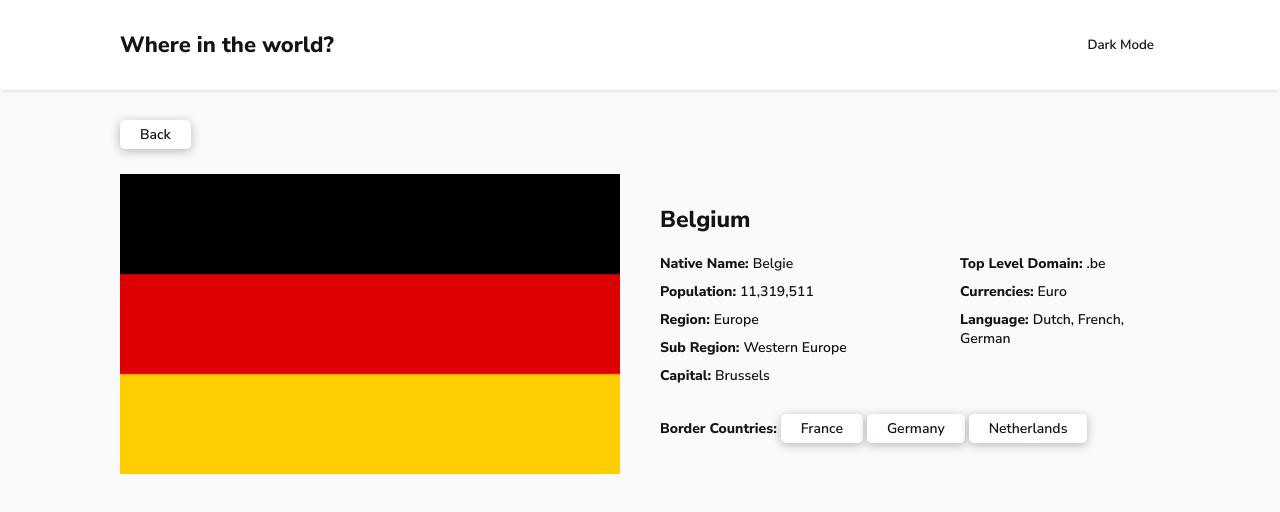
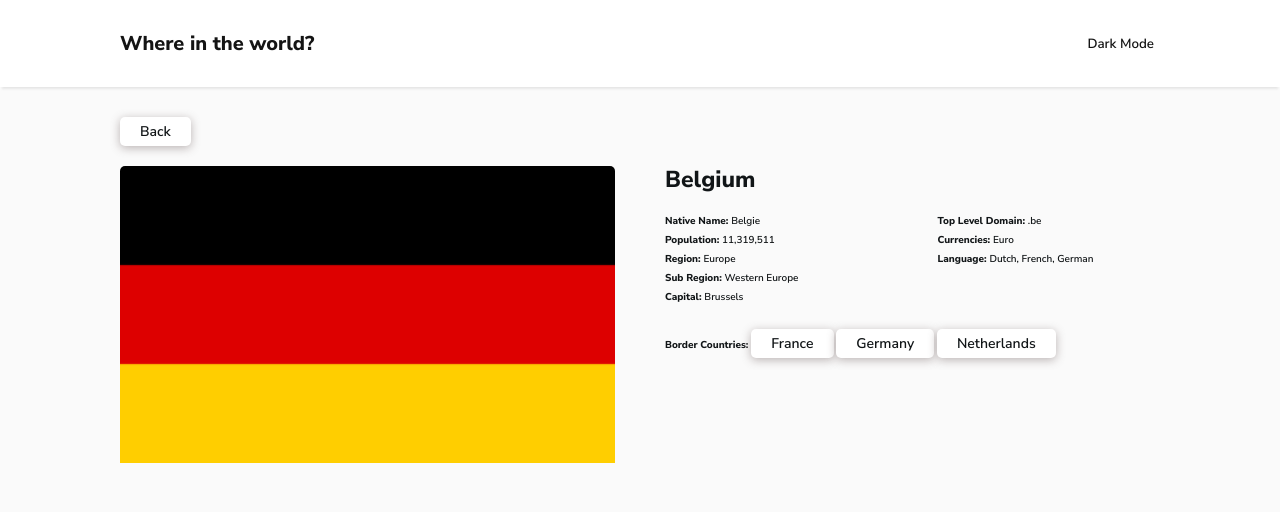
Before and after one commit to marinazzz/search-for-countries, a website: page details.html in a window 1280 px wide. Drawn offline with Linux system fonts and the light colour scheme; some icons are missing.

Commit message:
Included helper class for grid, shorter styles for cards

```diff
--- a/details.html
+++ b/details.html
@@ -12,29 +12,29 @@
 
 <body>
     <header>
-        <nav class="nav content-centered">
-            <div class="nav__heading">Where in the world?</div>
-            <div class="nav__dark-mode">
-                <button class="nav__dark-mode-btn">
+        <div class="content-centered">
+            <h1>Where in the world?</h1>
+            <div class="dark-mode">
+                <button class="dark-mode__btn">
                     <span class="lnr lnr-moon pad-xs-r"></span>
                     Dark Mode</button>
             </div>
-        </nav>
+        </div>
     </header>
     <main>
-        <div class="content-centered">
+        <div class="content-centered content-centered--block">
             <a href="index.html">
                 <button class="main-btn">
                     <span class="lnr lnr-arrow-left"></span>
                     Back</button>
             </a>
-            <div class="content">
+            <div class="grid grid--xl-gap pad-top">
                 <div class="card__image pad-md-bot">
                     <img src="assets/images/germany-flag.png" alt="Germany flag" />
                 </div>
                 <div>
                     <h2 class="pad-md-bot">Belgium</h2>
-                    <div class="content__info pad-md-bot pad-md-top">
+                    <div class="grid grid--xl-gap pad-md-bot pad-md-top">
                         <ul class="pad-md-bot">
                             <li class="card__info-details">Native Name:
                                 <span>Belgie</span>
@@ -66,7 +66,7 @@
                     </div>
                     <div class="pad-md-top">
                         <div class="card__info-details card__info-details--no-pad">Border Countries:
-                            <div class="content__info-btns">
+                            <div class="btn-row">
                                 <button class="main-btn">
                                     France</button>
                                 <button class="main-btn">
--- a/package.json
+++ b/package.json
@@ -11,5 +11,8 @@
   "license": "ISC",
   "devDependencies": {
     "sass": "^1.26.10"
+  },
+  "dependencies": {
+    "slim-select": "^1.26.0"
   }
 }
--- a/sass/base/_helper-class.scss
+++ b/sass/base/_helper-class.scss
@@ -2,10 +2,15 @@
     max-width: 110rem;
     margin: 0 auto;
     padding: $md $md 0 $md;
+    @include display-flex;
 
     @include breakpoint-up("sm") {
         padding: $lg $lg 0 $lg;
     }
+}
+
+.content-centered--block {
+    display: block;
 }
 
 .pad-xs-r {
@@ -15,13 +20,17 @@
 .pad-md-bot {
     padding-bottom: 2.5rem;
 
-    @include breakpoint-up("lg") {
+    @include breakpoint-up("sm") {
         padding-bottom: 0;
     }
 }
 
 .pad-md-top {
-    @include breakpoint-up("lg") {
+    @include breakpoint-up("md") {
         padding-top: 2rem;
     }
 }
+
+.pad-top {
+    padding-top: 2rem;
+}
--- a/sass/components/_card.scss
+++ b/sass/components/_card.scss
@@ -11,8 +11,8 @@
     margin-bottom: 0;
 
     &:hover {
-    transform: scale(1.05);
-  }
+      transform: scale(1.05);
+    }
   }
 
   &__image {
@@ -36,7 +36,6 @@
     &-details {
       padding-bottom: $xs;
       font-weight: 700;
-      font-size: 1.4rem;
     }
   }
 }
--- a/sass/layout/_details-page.scss
+++ b/sass/layout/_details-page.scss
@@ -1,19 +1,15 @@
-.content {
-    padding-top: 2.5rem;
 
-    @include breakpoint-up("sm") {
-        @include two-col-grid;
-        column-gap: 4rem;
-        align-items: center;
-    }
-
-   &__info {
+   .grid--xl-gap {
         @include breakpoint-up("lg") {
-            @include two-col-grid;
+            grid-template-columns: repeat(2, 1fr);
             column-gap: 10rem;
         }
 
-        &-btns {
+        @include breakpoint-up("md") {
+            column-gap: 5rem;
+        }
+
+    .btn-row {
             padding-top: 1.2rem;
 
             @include breakpoint-up("lg") {
@@ -38,4 +34,3 @@
             border-radius: 0;
         }
     }
-}
--- a/sass/layout/_header.scss
+++ b/sass/layout/_header.scss
@@ -9,16 +9,4 @@ header {
         padding-bottom: 3rem;
     }
 
-    .nav {
-        @include display-flex;
-
-        &__heading {
-            font-size: 1.8rem;
-            font-weight: 800;
-
-            @include breakpoint-up("lg") {
-                font-size: 2.2rem;
-            }
-        }
-    }
 }
--- a/sass/layout/_search-content.scss
+++ b/sass/layout/_search-content.scss
@@ -1,10 +1,4 @@
-.items {
-
-    @include breakpoint-up("md") {
-        @include display-flex;
-    }
-
-    &__input {
+.search-input {
     height: 4.5rem;
     width: 100%;
     font-size: 1.4rem;
@@ -20,4 +14,3 @@
         width: 40rem;
     }
 }
-}
```
Also changed, not shown: index.html (+15 -11 lines), js/app.js (+11 -0 lines), css/main.css, 2 other files. Lines whose indentation alone changed are shown as unchanged.
